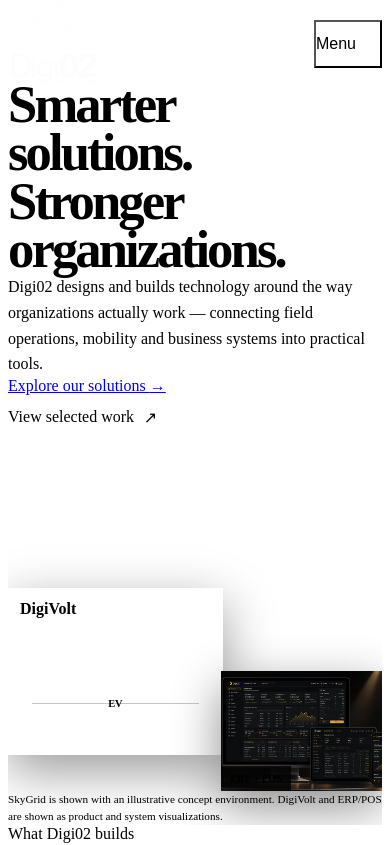
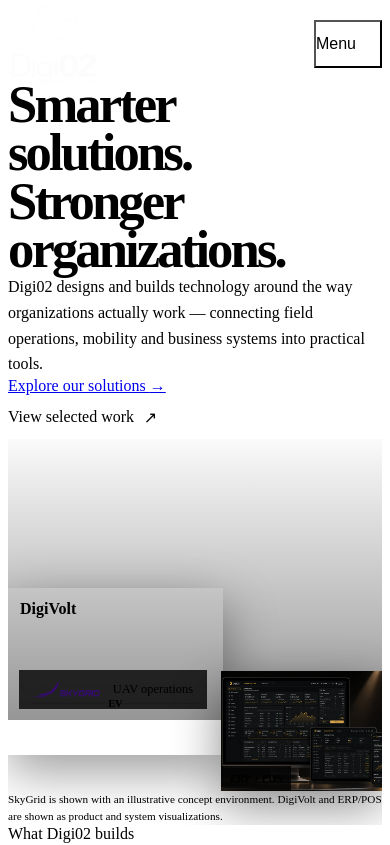
Before and after one commit to emmy16-glitch/Digi02_website, a React (Vite) app: page / in a window 390 px wide. Shown: the top 845 px of the page. Built offline with nearby package versions, Linux system fonts and the light colour scheme; the HTML template or start-up script is replaced by a standard one.

Commit message:
Style cinematic SkyGrid hero composition

```diff
--- a/src/styles/home-hero.css
+++ b/src/styles/home-hero.css
@@ -79,12 +79,6 @@
   isolation: isolate;
 }
 
-.hero-technology__stage img {
-  display: block;
-  width: 100%;
-  height: 100%;
-}
-
 .hero-technology__skygrid,
 .hero-technology__digivolt,
 .hero-technology__erp {
@@ -94,17 +88,53 @@
 
 .hero-technology__skygrid {
   z-index: 1;
-  top: 2%;
+  top: 1%;
   right: 0;
-  width: 89%;
+  width: 91%;
   aspect-ratio: 16 / 10;
   border-radius: var(--radius-media) 0 0 var(--radius-media);
   background: var(--surface-800);
 }
 
-.hero-technology__skygrid img {
+.hero-technology__skygrid::after {
+  position: absolute;
+  inset: 0;
+  background: linear-gradient(180deg, rgba(5, 5, 5, 0.02), rgba(5, 5, 5, 0.42));
+  content: '';
+  pointer-events: none;
+}
+
+.hero-technology__skygrid-scene {
+  display: block;
+  width: 100%;
+  height: 100%;
   object-fit: cover;
   object-position: center;
+}
+
+.hero-technology__skygrid-brand {
+  position: absolute;
+  bottom: 1rem;
+  left: 1rem;
+  z-index: 2;
+  display: flex;
+  align-items: center;
+  gap: 0.8rem;
+  padding: 0.7rem 0.85rem;
+  background: rgba(5, 5, 5, 0.82);
+  backdrop-filter: blur(8px);
+}
+
+.hero-technology__skygrid-brand img {
+  width: auto;
+  height: 1.35rem;
+  object-fit: contain;
+}
+
+.hero-technology__skygrid-brand span {
+  color: var(--text-secondary);
+  font-size: 0.78rem;
+  font-weight: 500;
 }
 
 .hero-technology__digivolt {
@@ -112,7 +142,7 @@
   bottom: 3%;
   left: 0;
   display: flex;
-  width: 44%;
+  width: 43%;
   aspect-ratio: 16 / 10;
   flex-direction: column;
   justify-content: space-between;
@@ -182,7 +212,10 @@
   box-shadow: 0 1rem 3rem rgba(0, 0, 0, 0.45);
 }
 
-.hero-technology__erp img {
+.hero-technology__erp > img {
+  display: block;
+  width: 100%;
+  height: 100%;
   object-fit: cover;
   object-position: 70% center;
 }
@@ -200,7 +233,7 @@
 }
 
 .hero-technology figcaption {
-  max-width: 50rem;
+  max-width: 52rem;
   margin: var(--space-2) var(--page-margin) 0 0;
   color: var(--text-muted);
   font-size: 0.75rem;
@@ -212,16 +245,11 @@
     padding-block: var(--space-15);
   }
 
-  .home-hero__content {
-    grid-column: 1 / span 5;
-  }
-
   .home-hero h1 {
     font-size: clamp(3.5rem, 5.7vw, 4.6rem);
   }
 
   .hero-technology {
-    grid-column: 6 / -1;
     margin-left: 0;
   }
 
@@ -257,10 +285,6 @@
 
   .hero-technology__stage {
     min-height: clamp(31rem, 72vw, 40rem);
-  }
-
-  .hero-technology__skygrid {
-    width: 91%;
   }
 }
 
@@ -300,8 +324,21 @@
   .hero-technology__skygrid {
     top: 0;
     width: 100%;
-    aspect-ratio: 16 / 10;
+    aspect-ratio: 4 / 3;
     border-radius: var(--radius-media);
+  }
+
+  .hero-technology__skygrid-scene {
+    object-position: 58% center;
+  }
+
+  .hero-technology__skygrid-brand {
+    bottom: 0.7rem;
+    left: 0.7rem;
+  }
+
+  .hero-technology__skygrid-brand img {
+    height: 1.05rem;
   }
 
   .hero-technology__digivolt {
@@ -314,7 +351,6 @@
   .hero-technology__erp {
     right: 0;
     width: 43%;
-    aspect-ratio: 4 / 3;
   }
 
   .hero-technology__erp span {
```
